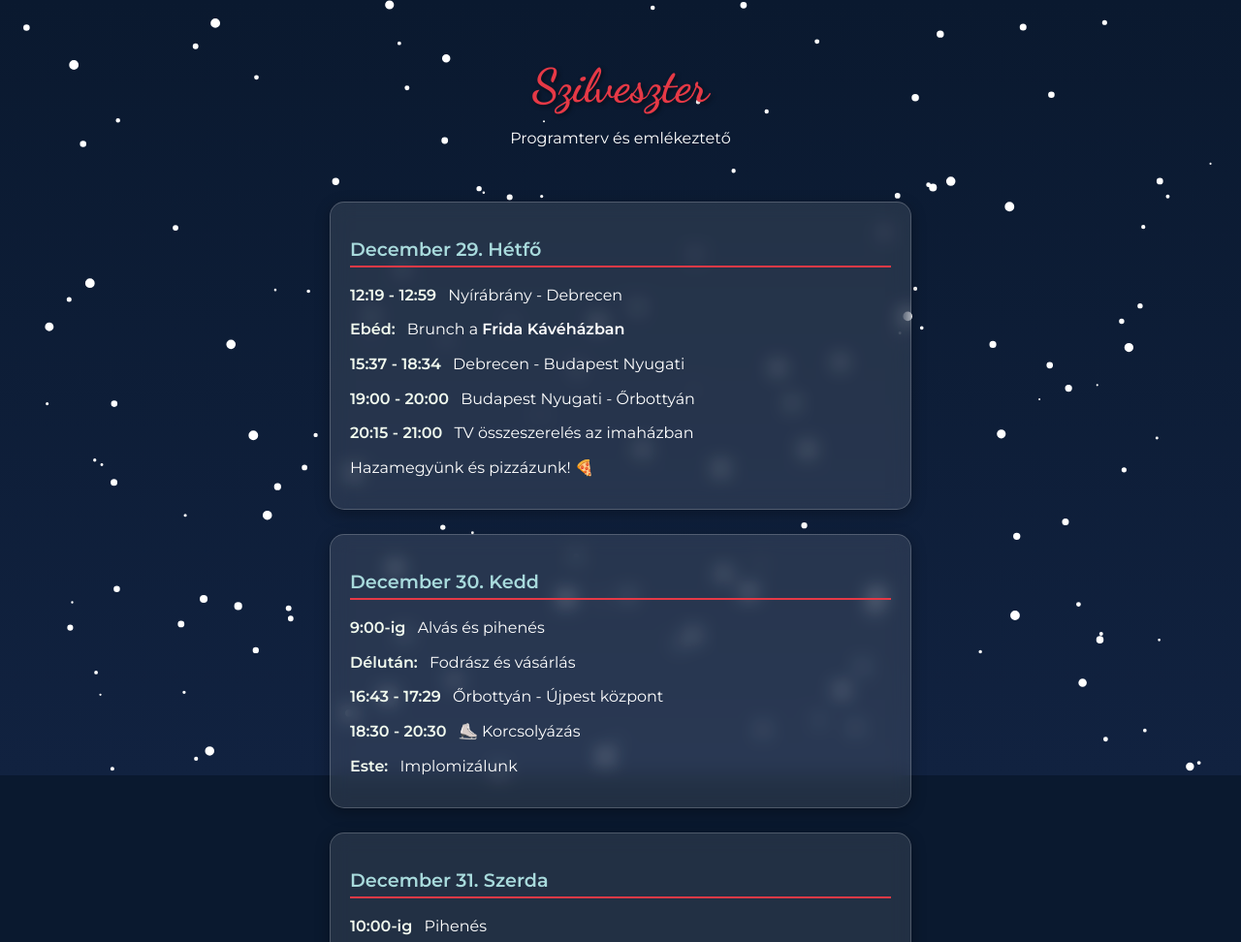
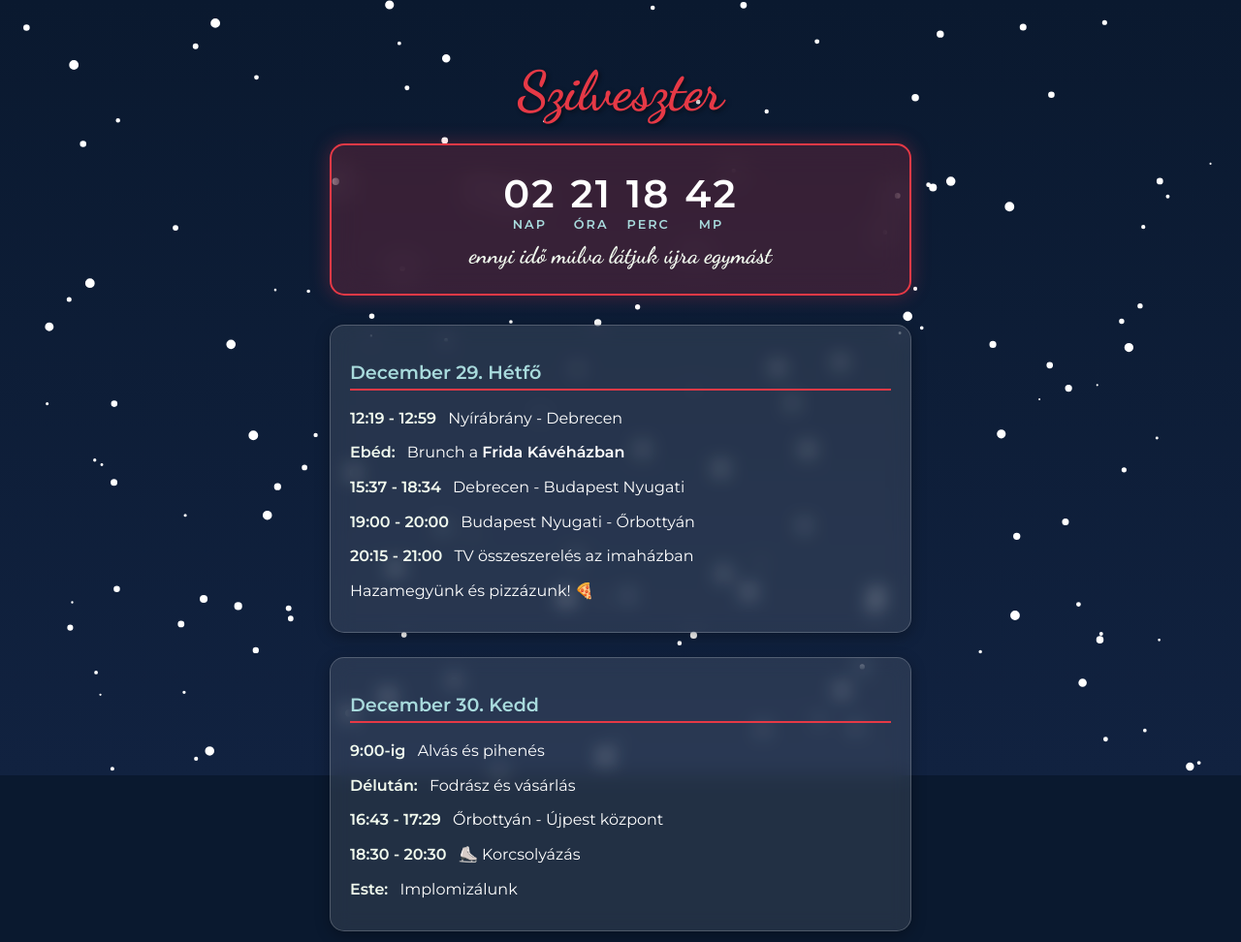
Before and after one commit to zolnaiaron/Szilveszter, a plain HTML site: page index.html in a window 1280 px wide. Shown: the top 972 px of the page at 97% size. Drawn offline with Linux system fonts and the light colour scheme.

Commit message:
Update index.html

```diff
--- a/index.html
+++ b/index.html
@@ -33,17 +33,62 @@
 
         header {
             text-align: center;
-            padding: 40px 0;
+            padding: 40px 0 20px 0;
         }
 
         h1 {
             font-family: 'Dancing Script', cursive;
-            font-size: 3rem;
+            font-size: 3.5rem;
             color: #e63946;
             text-shadow: 2px 2px 4px rgba(0,0,0,0.5);
             margin: 0;
         }
 
+        /* --- Visszaszámláló Stílusa --- */
+        .countdown-card {
+            background: rgba(230, 57, 70, 0.2);
+            backdrop-filter: blur(15px);
+            border-radius: 15px;
+            padding: 25px;
+            margin-bottom: 30px;
+            text-align: center;
+            border: 2px solid #e63946;
+            box-shadow: 0 0 20px rgba(230, 57, 70, 0.3);
+        }
+
+        #timer {
+            font-size: 2.2rem;
+            font-weight: 600;
+            letter-spacing: 2px;
+            margin-bottom: 10px;
+            color: #f1faee;
+            display: flex;
+            justify-content: center;
+            gap: 15px;
+        }
+
+        .timer-unit {
+            display: flex;
+            flex-direction: column;
+            font-size: 0.8rem;
+            text-transform: uppercase;
+            color: #a8dadc;
+        }
+
+        .timer-number {
+            font-size: 2.5rem;
+            color: #fff;
+            display: block;
+        }
+
+        .countdown-text {
+            font-family: 'Dancing Script', cursive;
+            font-size: 1.5rem;
+            color: #f1faee;
+            margin-top: 10px;
+        }
+
+        /* --- Eredeti kártyák maradnak --- */
         .card {
             background: rgba(255, 255, 255, 0.1);
             backdrop-filter: blur(10px);
@@ -66,11 +111,10 @@
             line-height: 1.6;
         }
 
-        /* Itt módosítottam: nincs fix szélesség, az idő után egyből jön a szöveg */
         .time {
             font-weight: 600;
             color: #f1faee;
-            margin-right: 8px; /* Egy kis távolság az idő és a szöveg között */
+            margin-right: 8px;
         }
 
         .list-section {
@@ -100,8 +144,17 @@
     <div class="container">
         <header>
             <h1>Szilveszter</h1>
-            <p>Programterv és emlékeztető</p>
         </header>
+
+        <div class="countdown-card" id="countdown-container">
+            <div id="timer">
+                <div class="timer-unit"><span class="timer-number" id="days">00</span>nap</div>
+                <div class="timer-unit"><span class="timer-number" id="hours">00</span>óra</div>
+                <div class="timer-unit"><span class="timer-number" id="mins">00</span>perc</div>
+                <div class="timer-unit"><span class="timer-number" id="secs">00</span>mp</div>
+            </div>
+            <div class="countdown-text">ennyi idő múlva látjuk újra egymást</div>
+        </div>
 
         <div class="card">
             <h2>December 29. Hétfő</h2>
@@ -132,7 +185,7 @@
         <div class="card">
             <h2>Január 1. Csütörtök</h2>
             <div class="program-item"><span class="time">6:00-tól</span> Alvás</div>
-            <div class="program-item"><strong>A nap többi részében:</strong>Potatobed + filmek, lusta pihenés és finom falatok.</div>
+            <div class="program-item"><strong>A nap többi részében:</strong> Potatobed + filmek, lusta pihenés és finom falatok.</div>
         </div>
 
         <div class="card">
@@ -169,7 +222,8 @@
         <div class="card">
             <h2>🚂 Utazási infó</h2>
             <p>Vasárnap mindent megbeszélünk és megvesszük a jegyeket. <br><br>
-            <strong>Fontos:</strong> Indulás Érszőllősről román idő szerint 12:15-kor, hogy magyar idő szerint 12:00-ra az állomáson legyetek!</p>
+            <strong>Fontos:</strong> Indulás Érszőllősről román idő szerint 12:15-kor, hogy magyar idő szerint 12:00-ra az állomáson legyetek!<br><br>
+            A vonat magyar idő szerint <strong>12:19-kor</strong> indul.</p>
         </div>
 
         <div class="footer">
@@ -178,6 +232,30 @@
     </div>
 
     <script>
+        /* --- Visszaszámláló Logika --- */
+        const targetDate = new Date("Dec 29, 2025 13:00:00").getTime();
+
+        const countdownFunction = setInterval(function() {
+            const now = new Date().getTime();
+            const distance = targetDate - now;
+
+            const days = Math.floor(distance / (1000 * 60 * 60 * 24));
+            const hours = Math.floor((distance % (1000 * 60 * 60 * 24)) / (1000 * 60 * 60));
+            const minutes = Math.floor((distance % (1000 * 60 * 60)) / (1000 * 60));
+            const seconds = Math.floor((distance % (1000 * 60)) / 1000);
+
+            document.getElementById("days").innerHTML = days.toString().padStart(2, '0');
+            document.getElementById("hours").innerHTML = hours.toString().padStart(2, '0');
+            document.getElementById("mins").innerHTML = minutes.toString().padStart(2, '0');
+            document.getElementById("secs").innerHTML = seconds.toString().padStart(2, '0');
+
+            if (distance < 0) {
+                clearInterval(countdownFunction);
+                document.getElementById("countdown-container").innerHTML = "<div class='countdown-text'>Végre együtt! ❤️</div>";
+            }
+        }, 1000);
+
+        /* --- Havazás Logika --- */
         const canvas = document.getElementById('snow-canvas');
         const ctx = canvas.getContext('2d');
         let width, height, snowflakes;
```
